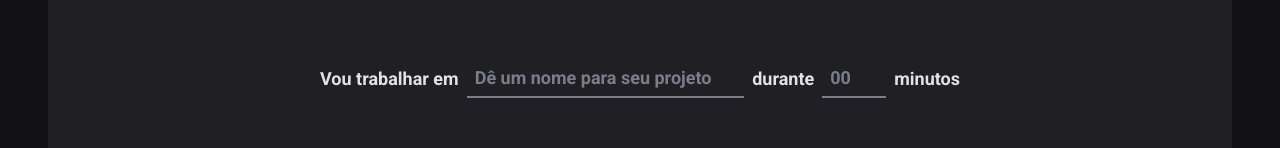
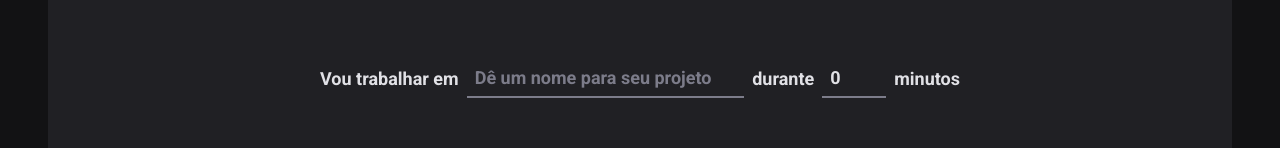
Before and after one commit to igortrombini/timer, a React (Vite) app: page / in a window 1280 px wide. Shown: the part 166-314 px from the top of the page. Built offline with nearby package versions, Linux system fonts and the light colour scheme.

Commit message:
add: created and config forms

```diff
--- a/package.json
+++ b/package.json
@@ -10,12 +10,14 @@
     "preview": "vite preview"
   },
   "dependencies": {
+    "@hookform/resolvers": "^3.3.4",
     "phosphor-react": "^1.4.1",
     "react": "^18.2.0",
     "react-dom": "^18.2.0",
     "react-hook-form": "^7.51.3",
     "react-router-dom": "^6.22.3",
-    "styled-components": "^6.1.8"
+    "styled-components": "^6.1.8",
+    "zod": "^3.22.4"
   },
   "devDependencies": {
     "@types/react": "^18.2.66",
--- a/src/pages/Home/index.tsx
+++ b/src/pages/Home/index.tsx
@@ -1,16 +1,62 @@
 import { Play } from "phosphor-react";
-import { CountDownContainer, FormContainer, HomeContainer, MinutesAmountInput, Separator, StartCountdownButton, TaskInput } from "./styles";
+import { useForm } from 'react-hook-form';
+import { zodResolver } from '@hookform/resolvers/zod';
+import * as zod from 'zod';
+
+
+import {
+    CountDownContainer,
+    FormContainer,
+    HomeContainer,
+    MinutesAmountInput,
+    Separator,
+    StartCountdownButton,
+    TaskInput
+} from "./styles";
+
+
+const newCycleValidationSchema = zod.object({
+    task: zod.string().min(1, 'Informe a tarefa'),
+    minutesAmount: zod
+        .number()
+        .min(5, 'O ciclo precisa ser no mínimo de 5 minutos.')
+        .max(60, 'O ciclo deve ser de no máximo 60 minutos.'),
+
+})
+
+type newCycleFormData = zod.infer<typeof newCycleValidationSchema>
 
 export function Home() {
+    const { register, handleSubmit, watch , reset } = useForm<newCycleFormData>({
+        resolver: zodResolver(newCycleValidationSchema),
+        defaultValues: {
+            task: '',
+            minutesAmount: 0,
+
+        }
+    })
+
+    function handleCreateNewCycle(data:newCycleFormData) {
+        console.log(data)
+        reset();
+
+    }
+
+    const task = watch('task')
+    const isSubmitDisable = !task
+
     return (
         <HomeContainer>
-            <form action="">
+            <form onSubmit={handleSubmit(handleCreateNewCycle)} action="">
                 <FormContainer>
                     <label htmlFor="task">Vou trabalhar em</label>
                     <TaskInput
                         id="task"
                         list="task-suggestions"
-                        placeholder="Dê um nome para seu projeto" />
+                        placeholder="Dê um nome para seu projeto"
+                        {...register('task')}
+                    />
+
                     <datalist id="task-suggestions">
                         <option value="Projeto 1" />
                         <option value="Projeto 2" />
@@ -26,6 +72,7 @@
                         step={5}
                         min={5}
                         max={60}
+                        {...register('minutesAmount', { valueAsNumber: true })}
                     />
                     <span>minutos</span>
                 </FormContainer>
@@ -37,7 +84,7 @@
                     <span>0</span>
                     <span>0</span>
                 </CountDownContainer>
-                <StartCountdownButton disabled type="submit">
+                <StartCountdownButton disabled={isSubmitDisable} type="submit">
                     <Play size={24} />
                     Começar
                 </StartCountdownButton>
```
Also changed, not shown: 1 other file (tests, documents, lock files or other folders).
